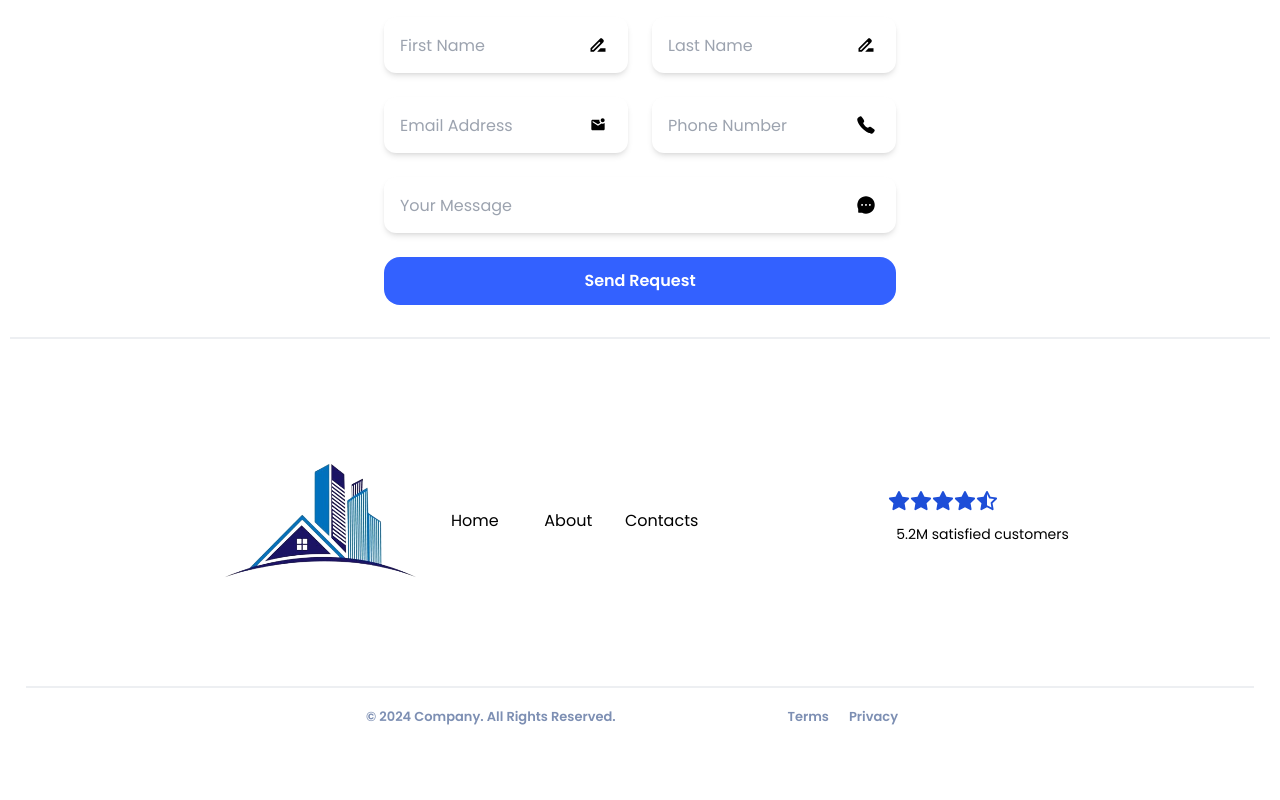
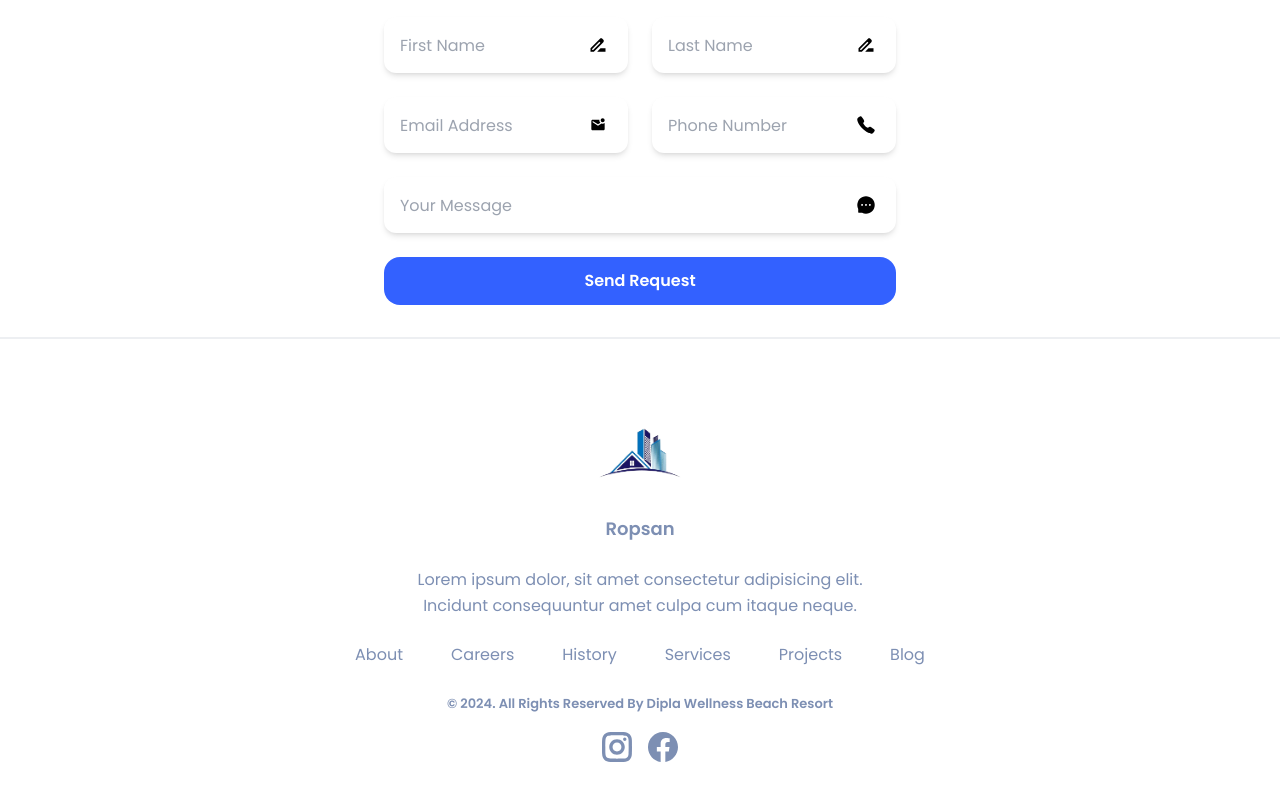
Before and after one commit to akoliyanirmal/Real-Estate, a Next.js app: page /home in a window 1280 px wide. Shown: the part 3170-3970 px from the top of the page. Before the commit the page ends 3947 px from the top, so only its background shows below. Built offline with nearby package versions, Linux system fonts and the light colour scheme.

Commit message:
completed footer page

```diff
--- a/src/components/footer.jsx
+++ b/src/components/footer.jsx
@@ -1,97 +1,57 @@
 import React from "react";
 import Link from "next/link";
-import { TbStarFilled, TbStarHalfFilled } from "react-icons/tb";
 import logo from "../assets/images/logo.png";
 import Image from "next/image";
+import { GrInstagram } from "react-icons/gr";
+import { BsFacebook } from "react-icons/bs";
 
 const Footer = () => {
   return (
-    <div className="relative p-4 mb-4 mx-2 sm:mx-[10px] border-t-2 border-solid border-[#EDEFF2]">
-      {/* Row 1 */}
-      <div className="sm:flex justify-center items-center py-10 sm:py-12 px-2">
-        {/* Logo */}
-        <div className="text-2xl text-center leading-[30px] font-bold text-[#4D5E80] capitalize mb-10 sm:mb-0 dark:text-white">
-          <Link href="/">
-            <Image
-              src={logo}
-              alt="logo"
-              width={80}
-              height={80}
-              layout="responsive"
-            />
+    <footer className="border-t-2 border-solid border-[#EDEFF2] dark:border-gray-700">
+      <div className="mx-auto max-w-5xl px-4 py-8 sm:py-12 lg:py-16 sm:px-6 lg:px-8">
+        <div className="flex flex-col items-center text-center gap-3">
+          <Link href="/" className="flex items-center justify-center">
+            <Image src={logo} alt="logo" width={100} height={100} />
           </Link>
-        </div>
-        {/* Menu */}
-        <div className="flex flex-wrap justify-center sm:justify-start gap-5 sm:gap-10 sm:w-[450px]">
-          <ul className="grid grid-cols-1 sm:grid-cols-3 gap-5 text-center">
-            <li>
-              <Link href="/" className="py-2 hover:text-orange-500">
-                Home
-              </Link>
-            </li>
-            <li>
-              <Link href="/" className="py-2 hover:text-orange-500">
-                About
-              </Link>
-            </li>
-            <li>
-              <Link href="/" className="py-2 hover:text-orange-500">
-                Contacts
-              </Link>
-            </li>
-          </ul>
-        </div>
-        {/* Rating */}
-        <div className="flex flex-col items-center sm:items-start gap-1 mt-5 sm:mt-0">
-          <div className="flex">
-            <TbStarFilled
-              alt="ratings"
-              className="w-[22px] h-[22px] text-blue-700"
-            />
-            <TbStarFilled
-              alt="ratings"
-              className="w-[22px] h-[22px] text-blue-700"
-            />
-            <TbStarFilled
-              alt="ratings"
-              className="w-[22px] h-[22px] text-blue-700"
-            />
-            <TbStarFilled
-              alt="ratings"
-              className="w-[22px] h-[22px] text-blue-700"
-            />
-            <TbStarHalfFilled
-              alt="ratings"
-              className="w-[22px] h-[22px] text-blue-700"
-            />
-          </div>
-          <div className="flex justify-center items-center p-2">
-            <p className="text-sm">5.2M satisfied customers</p>
+          <div className="text-bluePText dark:text-white text-lg font-semibold">
+            Ropsan
           </div>
         </div>
-      </div>
 
-      {/* Row 2 */}
-      <div className="relative py-0 px-2 sm:px-[340px] border-t-2 border-solid border-[#EDEFF2] flex flex-col sm:flex-row items-center justify-between gap-5">
-        <p className="capitalize text-[10px] sm:text-[13px] font-semibold leading-[25px] text-center text-bluePText dark:text-white">
-          © 2024 Company. All Rights Reserved.
+        <p className="mx-auto mt-6 max-w-md text-center leading-relaxed dark:text-gray-300 text-bluePText">
+          Lorem ipsum dolor, sit amet consectetur adipisicing elit. Incidunt
+          consequuntur amet culpa cum itaque neque.
         </p>
-        <div className="flex items-center sm:items-start p-4 gap-2 sm:gap-5">
-          <Link
-            href="#"
-            className="capitalize text-[10px] sm:text-[13px] font-semibold leading-[25px] text-center text-bluePText hover:text-orange-500 dark:text-white"
-          >
-            terms
+
+        <ul className="mt-6 flex flex-wrap justify-center gap-6 md:gap-8 lg:gap-12">
+          {["About", "Careers", "History", "Services", "Projects", "Blog"].map(
+            (item) => (
+              <li key={item}>
+                <Link
+                  className="text-bluePText dark:text-white dark:hover:text-orange-500 hover:text-orange-500"
+                  href="/"
+                >
+                  {item}
+                </Link>
+              </li>
+            )
+          )}
+        </ul>
+
+        <p className="capitalize text-[10px] sm:text-[13px] font-semibold leading-[25px] text-center text-bluePText dark:text-white mt-6">
+          © 2024. All rights reserved by Dipla Wellness Beach Resort
+        </p>
+
+        <div className="flex justify-center gap-4 mt-4 text-bluePText dark:text-white">
+          <Link href="/" className="hover:text-orange-500">
+            <GrInstagram size={30} />
           </Link>
-          <Link
-            href="#"
-            className="capitalize text-[10px] sm:text-[13px] font-semibold leading-[25px] text-center text-bluePText hover:text-orange-500 dark:text-white"
-          >
-            privacy
+          <Link href="/" className="hover:text-orange-500">
+            <BsFacebook size={30} />
           </Link>
         </div>
       </div>
-    </div>
+    </footer>
   );
 };
 
```
